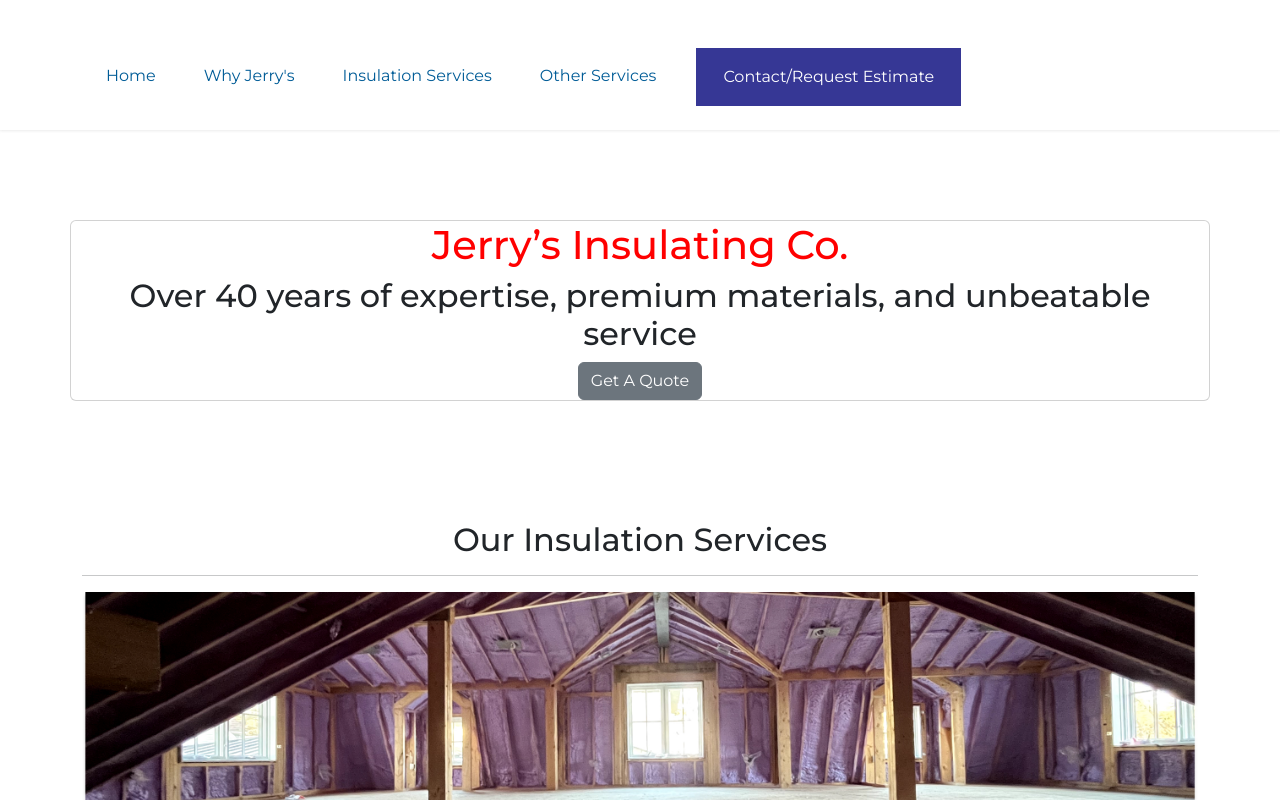
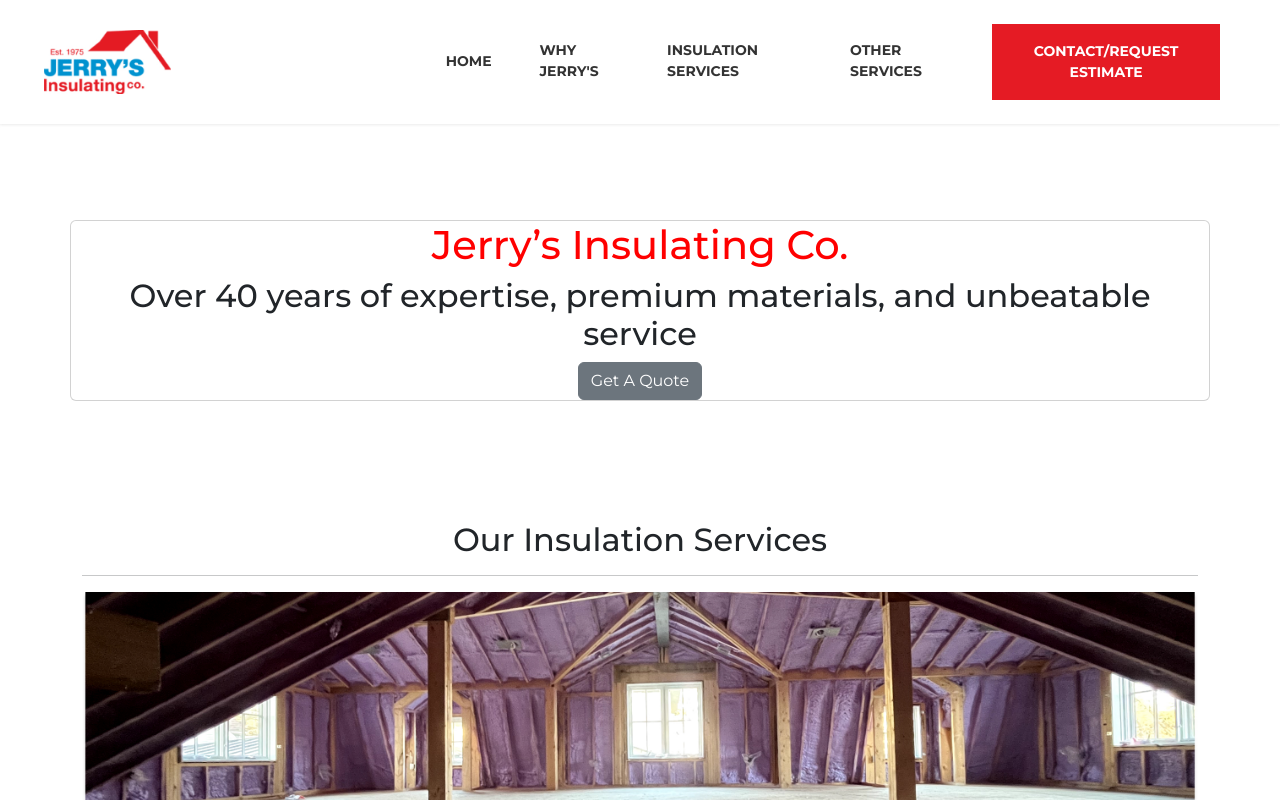
Before and after one commit to jerrysinsulating/jerrys, a Next.js app: page / in a window 1280 px wide. Shown: the top 800 px of the page. Built offline with nearby package versions, Linux system fonts and the light colour scheme.

Commit message:
Nav styling

```diff
--- a/src/components/shared/Nav/Nav.js
+++ b/src/components/shared/Nav/Nav.js
@@ -8,7 +8,6 @@
   NavbarBrand,
   Nav,
   NavItem,
-  Container,
 } from "reactstrap";
 
 import logo from "../../../img/logo.jpg";
@@ -21,14 +20,57 @@
   return (
     <div>
       <Navbar className="fixed-top" id="nav" expand="lg">
+        <NavbarBrand href="/" className="logo">
+          <Image
+            className="logo img-fluid"
+            src={logo}
+            alt="jerry's insulating"
+            title="jerry's insulating"
+          />
+        </NavbarBrand>
+        <NavbarToggler onClick={toggle} />
+        <Collapse isOpen={isOpen} navbar>
+          <Nav className="ms-auto" navbar>
+            <NavItem>
+              <Link href="/" className="nav-link">
+                Home
+              </Link>
+            </NavItem>
+            <NavItem>
+              <Link href="/why-jerrys" className="nav-link">
+                Why Jerry's
+              </Link>
+            </NavItem>
+            <NavItem>
+              <Link href="/insulation" className="nav-link">
+                Insulation Services
+              </Link>
+            </NavItem>
+            <NavItem>
+              <Link href="/services" className="nav-link">
+                Other Services
+              </Link>
+            </NavItem>
+            <NavItem>
+              <Link className="nav-link btn" href="/contact-us">
+                Contact/Request Estimate
+              </Link>
+            </NavItem>
+          </Nav>
+        </Collapse>
+      </Navbar>
+      {/* <Navbar className="fixed-top" id="nav" expand="lg">
         <Container>
           <NavbarBrand href="/" className="logo">
-            {/* <Image
+            <p>logo</p>
+            <Image
               className="logo"
+              width="158px"
+              height="81px"
               src={logo}
               alt="jerry's insulating"
               title="jerry's insulating"
-            /> */}
+            />
           </NavbarBrand>
           <NavbarToggler className="custom-toggler" onClick={toggle} />
           <Collapse isOpen={isOpen} navbar>
@@ -61,7 +103,7 @@
             </Nav>
           </Collapse>
         </Container>
-      </Navbar>
+      </Navbar> */}
     </div>
   );
 };
--- a/src/components/shared/Nav/nav.scss
+++ b/src/components/shared/Nav/nav.scss
@@ -2,6 +2,7 @@
 @import "../../../pages/variables.scss";
 
 .fixed-top {
+  background: $white;
   box-shadow: 0 1px 3px rgba(189, 189, 189, 0.12),
     0 1px 2px rgba(201, 201, 201, 0.24);
 }
@@ -10,7 +11,7 @@
   &:focus,
   &:hover {
     color: $light-blue;
-    border-bottom: 2px solid $purple;
+    border-bottom: 2px solid $dark-blue;
     text-decoration: none;
   }
 }
@@ -42,7 +43,7 @@
 }
 
 .logo {
-  height: 35% !important;
+  height: inherit !important;
   width: 35% !important;
   @include bp-tablet-sm {
     height: 60% !important;
@@ -64,7 +65,6 @@
   @include bp-tablet-sm {
     margin-top: 0px !important;
     padding: 0.5rem 1rem !important;
-    background: $dark-blue !important;
     position: fixed !important;
     top: 0 !important;
     right: 0 !important;
@@ -72,9 +72,11 @@
     z-index: 1030 !important;
   }
   a {
-    color: $light-blue;
-    font-size: 16px;
+    color: $dark-grey;
+    font-size: 14px;
     letter-spacing: 0px;
+    text-transform: uppercase;
+    font-weight: bold;
     border-bottom: 2px solid rgba(0, 0, 0, 0);
     @include bp-tablet-sm {
       border-bottom: none !important;
@@ -114,7 +116,7 @@
     border-left: 3px solid #fff !important;
     &:hover {
       transform: none !important;
-      color: $dark-grey !important;
+      color: $dark-blue !important;
       border-left: 3px solid $light-blue !important;
     }
   }
@@ -126,8 +128,8 @@
     letter-spacing: 0.5px !important;
     &:hover,
     &:focus {
-      background: $dark-grey;
-      color: $purple !important;
+      background: $dark-blue;
+      color: $dark-blue !important;
     }
   }
 }
@@ -136,22 +138,21 @@
   .btn {
     padding: 15px 25px 15px 25px !important;
     border: none;
-    background: $purple;
+    background: $red;
     border-radius: 0px !important;
-    color: $dark-blue;
-    border: 2px solid $purple;
+    color: $white;
+    border: 2px solid $red;
     transition: 0.2s;
     &:focus,
     &:hover {
       box-shadow: 0px 8px 15px rgba(0, 0, 0, 0.1);
-      background: $glow-blue;
-      color: $dark-blue;
+      background: $dark-grey;
+      border: 2px solid $dark-grey;
     }
     @include bp-tablet-sm {
-      background: $purple;
       margin-bottom: 10px;
       text-align: left;
-      width: 183px;
+      width: 280px;
     }
   }
   @media (min-width: 992px) {
--- a/src/pages/variables.scss
+++ b/src/pages/variables.scss
@@ -1,11 +1,5 @@
-$dark-blue: #fff;
-$light-blue: #005c97;
-$glow-blue: #092839;
-$purple: #363795;
-$dark-purple: #1b8e47;
-$white: #000;
-$grey: #333;
-$dark-grey: #f5f5f5;
-$heading: "Playfair Display", sans-serif;
-$body: "Lato", sans-serif;
-$yellow: #e2c044;
+$white: #fff;
+$light-blue: #0093d0;
+$dark-blue: #0d719a;
+$dark-grey: #333333;
+$red: #e51b24;
```
